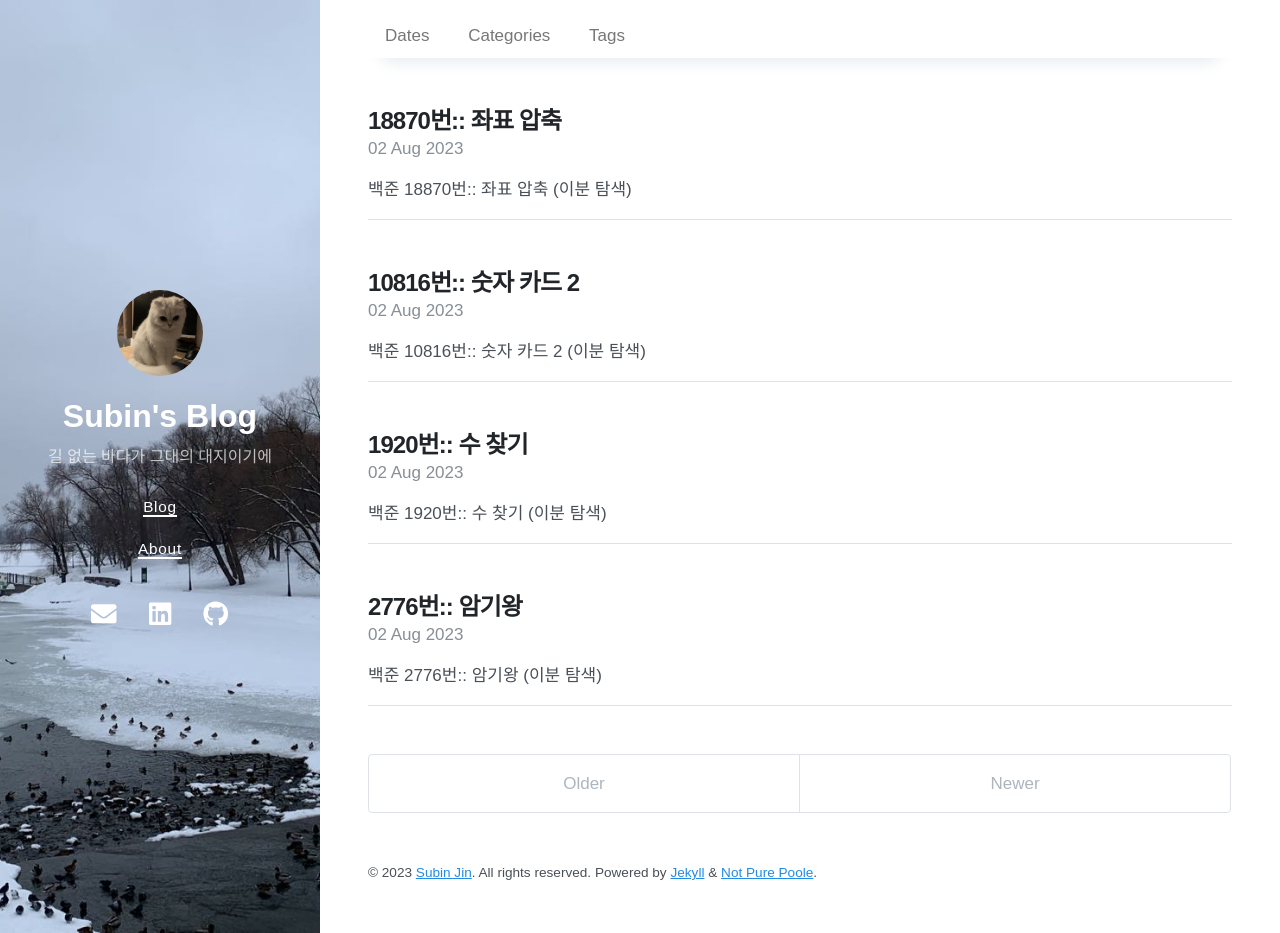
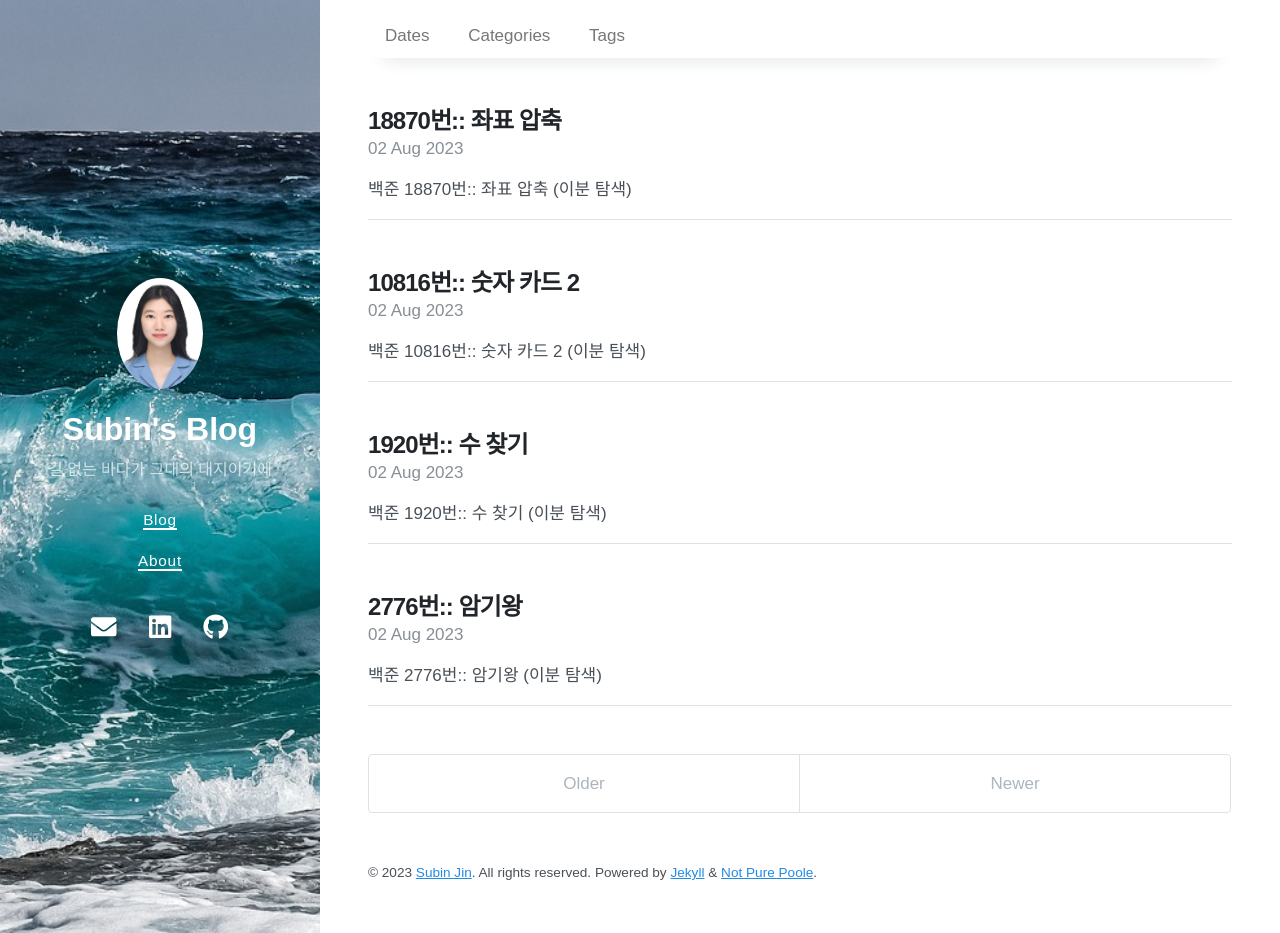
Before and after one commit to SubinJin98/SubinJin98.github.io, a Jekyll site: the page built from index.html, in a window 1280 px wide and 933 px high. Built offline with Jekyll 4.4.1, drawn with Linux system fonts in a browser that asks for light colours; nearby versions of some CDN libraries; the list of posts is cut into pages by our own code.

Commit message:
change cover img

```diff
--- a/_config.yml
+++ b/_config.yml
@@ -5,7 +5,7 @@ url: https://SubinJin98.github.io
 avatar: /avatar.jpeg
 paginate: 5
 permalink: pretty
-cover_image: /bg.jpeg
+cover_image: assets/waves.jpg
 
 # Gems
 plugins:
```
Also changed, not shown: category/Paper Review.md (added, +7 -0 lines), assets/bg.jpeg (added), assets/jellyfish.jpeg (added), assets/mountains.jpeg (added), assets/waves.jpg (added), avatar.jpeg.
